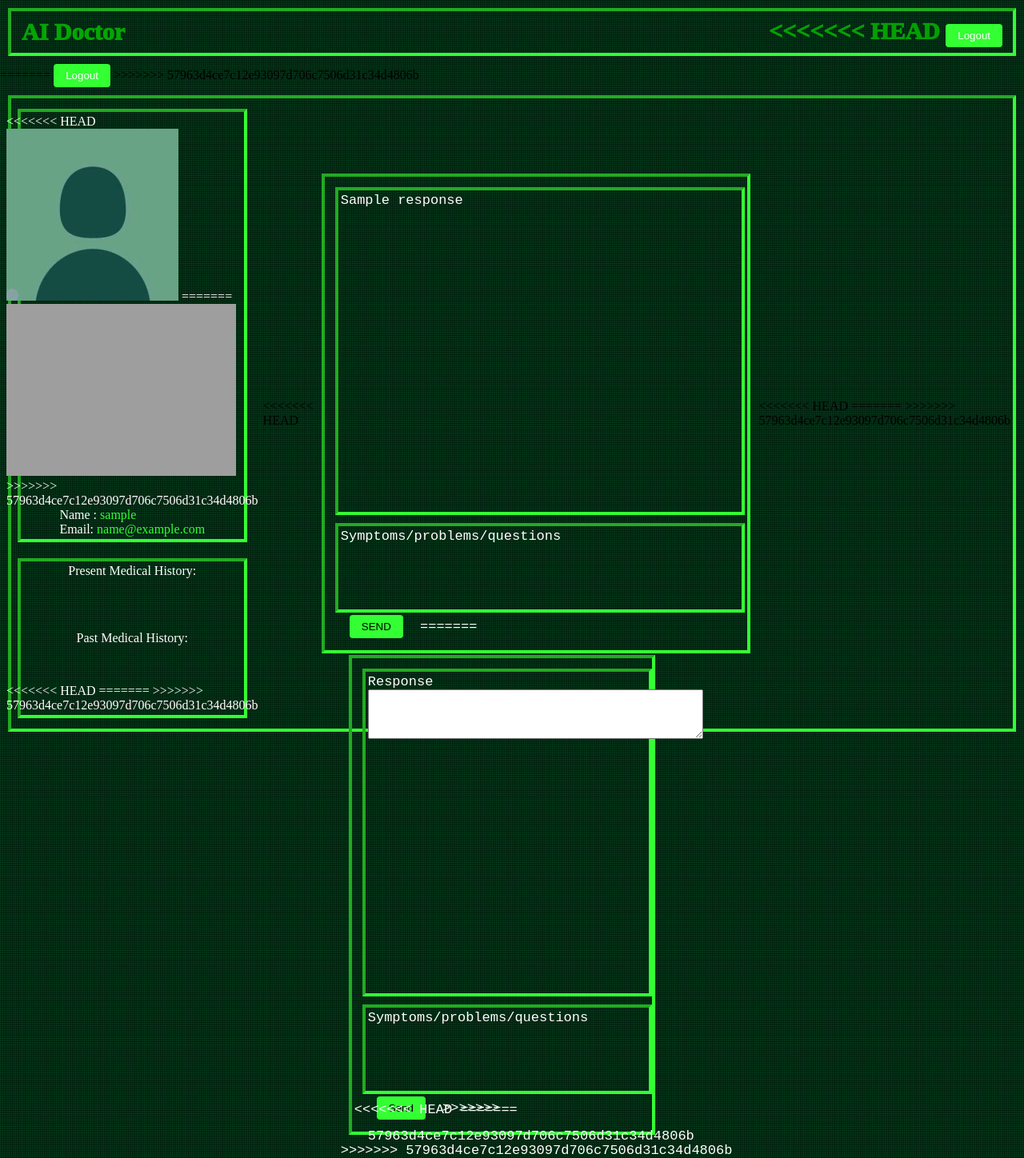
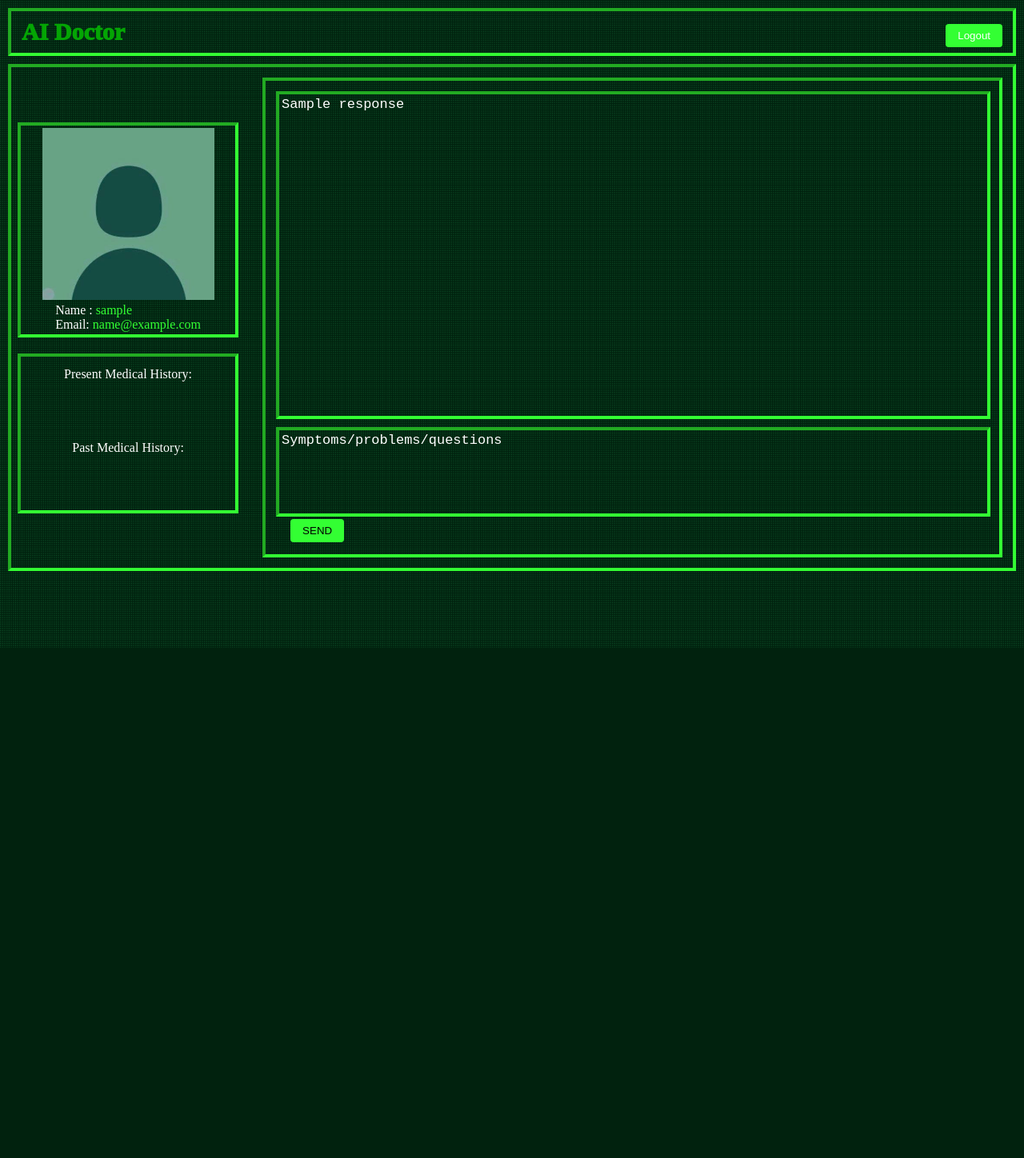
Before and after one commit to vikash06131721/Hacklahoma, a Flask app: template AI Doctor/app/templates/index.html in a window 1280 px wide. Shown: the whole page at 80% size. After the commit the page ends 810 px from the top, so only its background shows below. Run offline with Flask 3, Linux system fonts and the light colour scheme; the template is opened without the code that fills it: most values are stand-ins (such as "Sample title", 1, 10 or a date in 2020); parts of the project's set-up code (start-up, migrations or seed data) failed here and were passed over; grey boxes are pictures that could not be loaded.

Commit message:
Update index.html

```diff
--- a/AI Doctor/app/templates/index.html
+++ b/AI Doctor/app/templates/index.html
@@ -3,7 +3,7 @@
 
 <head>
     <title>AI Doctor</title>
-    <link rel="stylesheet" href="style.css">
+    <link rel="stylesheet" href="{{ url_for('static', filename='/style.css') }}">
     <link rel="stylesheet" href="https://unpkg.com/aos@next/dist/aos.css" />
 </head>
 
@@ -13,30 +13,14 @@
             AI Doctor
         </div>
         <div class="logout">
-<<<<<<< HEAD
             <button id="logout" onclick="location.href='/logout/'">Logout</button>
         </div>
     </div>
-=======
-            <button id="logout" onclick="location.href='index.html'" >Logout</button>
-        </div>
-    </div>
-
-
-    <!-- this is the main container which is being devided into two parts -->
-    <!-- one is side box and other is main box for input and output -->
-
->>>>>>> 57963d4ce7c12e93097d706c7506d31c34d4806b
     <div class="container">
         <div class="sidebox">
             <div class="profile">
                 <div class="profile-pic">
-<<<<<<< HEAD
                     <img src="{{ url_for('static', filename='images/profile-pic.jpg') }}" alt="Profile Picture" style="width: auto; height: 215px;">
-=======
-                    <img src="profile-pic.jpg" alt="Profile Picture" style="width: auto; height: 215px;">
-
->>>>>>> 57963d4ce7c12e93097d706c7506d31c34d4806b
                 </div>
 
                 <div class="Info">
@@ -48,13 +32,8 @@
             <div class="med-history">
                 Present Medical History: <input type="text" id="presentMedHistory" class="green-text"></input><br>
                 Past Medical History: <input type="text" id="pastMedHistory" class="green-text"></input>
-<<<<<<< HEAD
-=======
-
->>>>>>> 57963d4ce7c12e93097d706c7506d31c34d4806b
             </div>
         </div>
-<<<<<<< HEAD
         <form class="mainbox" method="POST">
             <div class="textbox response-textbox">
                     {% if data.output is none %}
@@ -70,26 +49,6 @@
                 Symptoms/problems/questions
                 <input type="text" id="symptoms" name="symptoms" rows="4" cols="50">
                 <button id="sendButton">SEND</button>
-=======
-
-
-
-        <!-- this is the main box for input and output -->
-
-
-
-        <div class="mainbox">
-
-            <div class="textbox response-textbox">
-
-                <p>Response</p>
-                <textarea id="answer" rows="4" cols="50" readonly></textarea>
-            </div>
-            <div class="textbox symptoms-textbox">
-                Symptoms/problems/questions
-                <input id="symptoms" rows="4" cols="50" ></input>
-                <button id="sendButton" >Send</button>
->>>>>>> 57963d4ce7c12e93097d706c7506d31c34d4806b
             </div>
 
             <!-- <div class="slider">
@@ -104,11 +63,7 @@
                 <h2>Top P:</h2>
                 <input type="range" min="0" max="100" value="50" id="topPSlider">
             </div> -->
-<<<<<<< HEAD
         </form>
-=======
-        </div>
->>>>>>> 57963d4ce7c12e93097d706c7506d31c34d4806b
 
     </div>
 
@@ -129,11 +84,9 @@
             // Code to handle top P slider change
         });
 
+
+
     </script>
 </body>
 
-<<<<<<< HEAD
 </html>
-=======
-</html>
->>>>>>> 57963d4ce7c12e93097d706c7506d31c34d4806b
```
